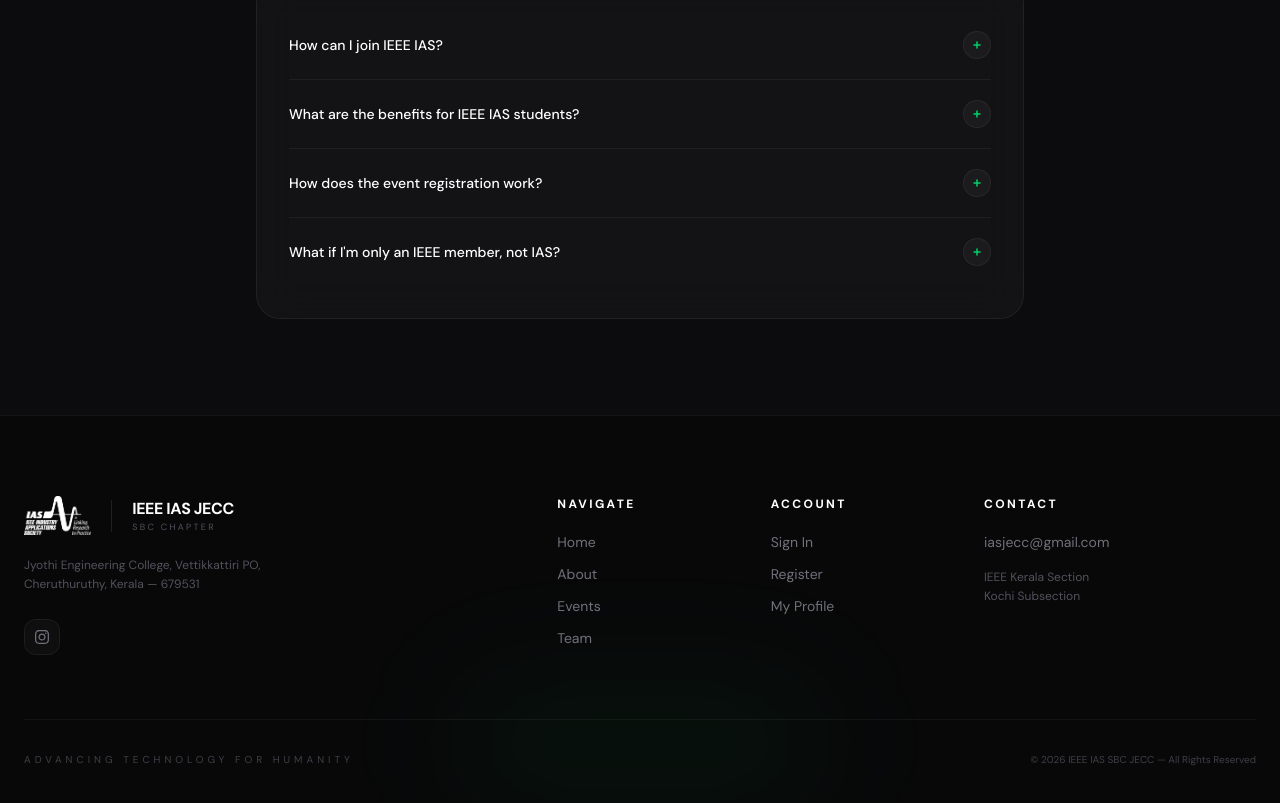
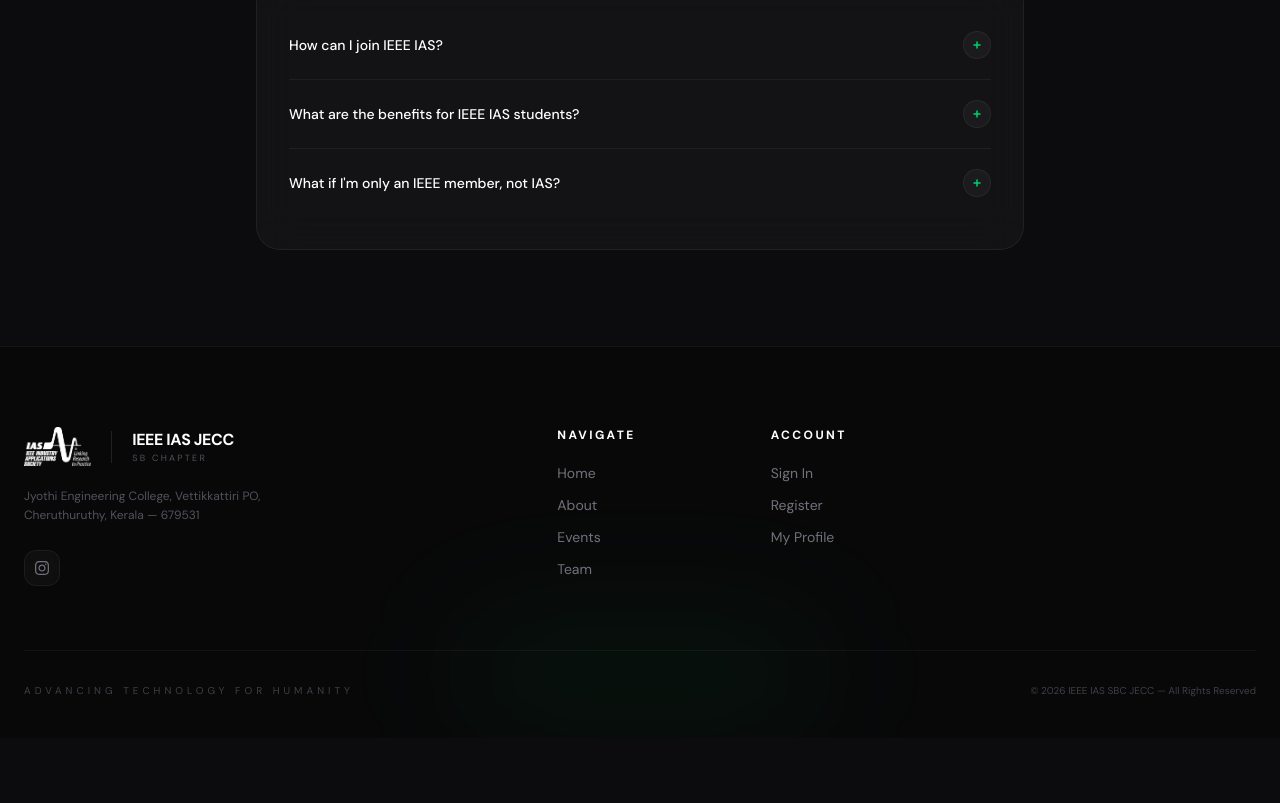
Before and after one commit to aronalex-gd/ias-sbc, a React (Vite) app: page / in a window 1280 px wide. Shown: the part 2522-3325 px from the top of the page. After the commit the page ends 3260 px from the top, so only its background shows below. Built offline with nearby package versions, Linux system fonts and the light colour scheme.

Commit message:
some changes

```diff
--- a/src/components/Footer.jsx
+++ b/src/components/Footer.jsx
@@ -37,7 +37,7 @@ const Footer = () => (
             <div className="h-8 w-[1px] bg-white/10 mx-1" />
             <div>
               <div className="text-white font-bold tracking-tight">IEEE IAS JECC</div>
-              <div className="text-[9px] text-zinc-600 uppercase tracking-[0.25em]">SBC Chapter</div>
+              <div className="text-[9px] text-zinc-600 uppercase tracking-[0.25em]">SB Chapter</div>
             </div>
           </div>
           <p className="text-zinc-600 text-xs leading-relaxed max-w-xs">
@@ -83,17 +83,7 @@ const Footer = () => (
           </div>
         </div>
 
-        {/* Contact */}
-        <div className="md:col-span-3 md:col-start-10">
-          <h4 className="text-white text-xs font-bold uppercase tracking-[0.2em] mb-5">Contact</h4>
-          <a href="mailto:iasjecc@gmail.com" className="text-zinc-500 hover:text-ias-green text-sm transition-colors block mb-2">
-            iasjecc@gmail.com
-          </a>
-          <p className="text-zinc-600 text-xs mt-4 leading-relaxed">
-            IEEE Kerala Section<br />
-            Kochi Subsection
-          </p>
-        </div>
+
       </div>
 
       {/* Bottom bar */}
--- a/src/data/index.js
+++ b/src/data/index.js
@@ -23,26 +23,22 @@ export const EXECOM = [
   { id: 3, name: "Ashlin Theres James", role: "Vice Chair", image: member3 },
   { id: 4, name: "Arya P S", role: "Secretary", image: member4 },
   { id: 5, name: "Aron Alex", role: "Treasurer", image: member5 },
-  { id: 6, name: "Sanviya Sandeep", role: "Joint Secretary", image: member6 },
+  { id: 6, name: "Sanvya Sandeep", role: "Joint Secretary", image: member6 },
   { id: 7, name: "Arjun Mohan", role: "Media Lead", image: member7 },
   { id: 8, name: "Minha A", role: "Content Lead", image: member8 },
   { id: 9, name: "Jeevan K J", role: "Event Coordinator", image: member9 },
-  { id: 10, name: "Pallavi V", role: "Membership Lead", image: member10 },
+  { id: 10, name: "Pallavi V", role: "Membership Development Lead", image: member10 },
 
 ];
 
 export const FAQS = [
   {
     q: "How can I join IEEE IAS?",
-    a: "o join the IEEE Industry Applications Society (IAS), you must first be an IEEE member and then add the IAS society membership to your profile via the IEEE Membership Catalog.",
+    a: "To join the IEEE Industry Applications Society (IAS), you must first be an IEEE member and then add the IAS society membership to your profile via the IEEE Membership Catalog.",
   },
   {
     q: "What are the benefits for IEEE IAS students?",
     a: "Access to workshops, industrial visits, IEEE Xplore, and a global network of engineering professionals. You also get an official digital member ID card.",
-  },
-  {
-    q: "How does the event registration work?",
-    a: "Browse upcoming events, click Register, and confirm your details. You'll receive a QR-code ticket that the admin will scan at the venue for entry.",
   },
   {
     q: "What if I'm only an IEEE member, not IAS?",
--- a/src/pages/About.jsx
+++ b/src/pages/About.jsx
@@ -52,7 +52,7 @@ const About = () => {
     { year: 'March 2022', event: 'Chapter Founded', desc: 'IEEE IAS SBC JECC officially inaugurated at Jyothi Engineering College.' },
     { year: 'April 2022', event: 'First Major Event', desc: '' },
     { year: 'March 2026', event: 'Growth Phase', desc: 'Membership crossed 50 active members' },
-    { year: 'April 2026', event: 'Digital Platform', desc: 'Launched this member portal for seamless event registration and ID management.' },
+    { year: 'June 2026', event: 'Digital Platform', desc: 'Launched this member portal for seamless event registration and ID management.' },
     { year: '2026', event: 'Present Day', desc: 'Continuing to grow with more events, mentors, and industry connections.' },
   ];
 
```
